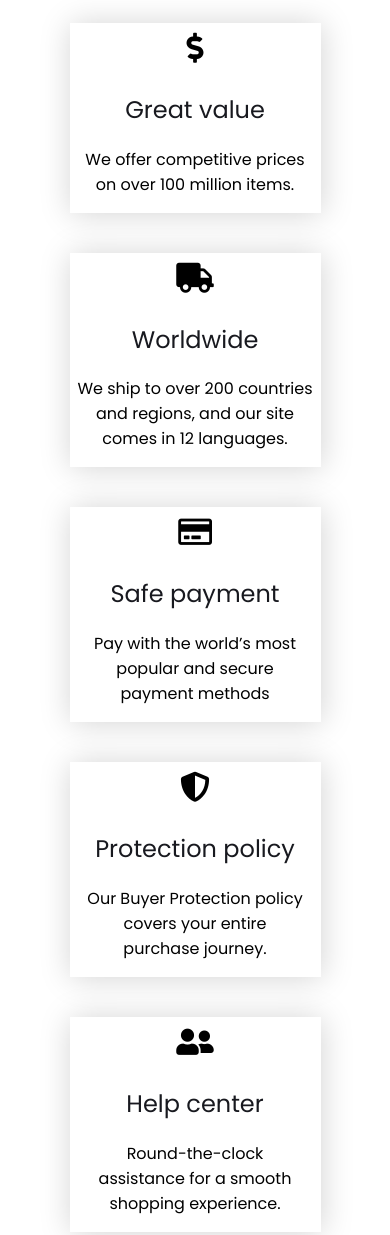
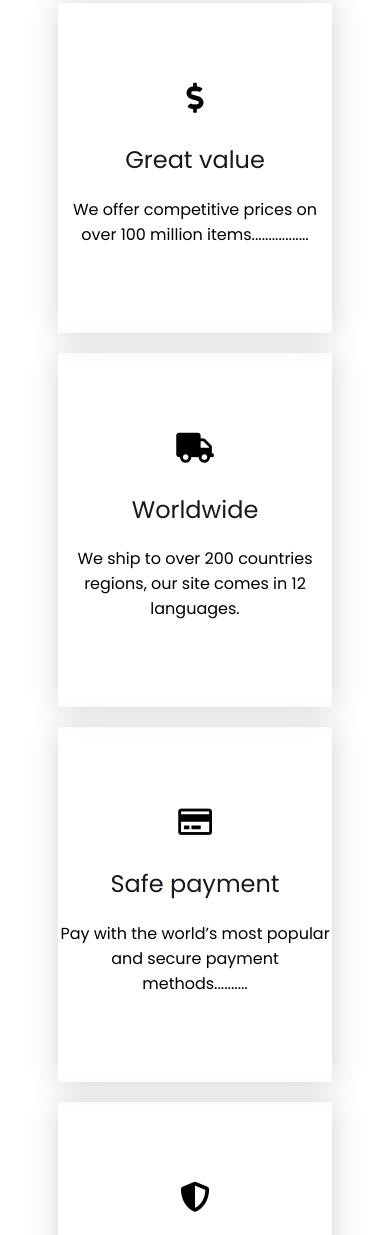
Before and after one commit to mdtnayem/influencer-gear-main, a plain HTML site: page index.html in a window 390 px wide. Shown: the part 6485-7720 px from the top of the page. Drawn offline with Linux system fonts and the light colour scheme.

Commit message:
correction

```diff
--- a/index.html
+++ b/index.html
@@ -169,27 +169,27 @@
                 <div class="details">
                     <i class="fas fa-dollar-sign"></i>
                     <h4>Great value</h4>
-                    <p>We offer competitive prices <br> on over 100 million items. </p>
+                    <p>We offer competitive prices on over 100 million items.................</p>
                 </div>
                 <div class="details">
                     <i class="fas fa-truck"></i>
                     <h4>Worldwide</h4>
-                    <p>We ship to over 200 countries <br> and regions, and our site <br> comes in 12 languages.</p>
+                    <p>We ship to over 200 countries regions, our site comes in 12 languages.</p>
                 </div>
                 <div class="details">
                     <i class="far fa-credit-card"></i>
                     <h4>Safe payment</h4>
-                    <p>Pay with the world’s most <br> popular and secure <br> payment methods</p>
+                    <p>Pay with the world’s most popular and secure payment methods..........</p>
                 </div>
                 <div class="details">
                     <i class="fas fa-shield-alt"></i>
                     <h4>Protection policy</h4>
-                    <p>Our Buyer Protection policy <br> covers your entire <br> purchase journey.</p>
+                    <p>Our Buyer Protection policy covers your entire purchase journey.......</p>
                 </div>
                 <div class="details">
                     <i class="fas fa-user-friends"></i>
                     <h4>Help center</h4>
-                    <p>Round-the-clock <br> assistance for a smooth <br> shopping experience.</p>
+                    <p>Round-the-clock assistance for a smooth shopping experience...........</p>
                 </div>
 
             </div>
--- a/style.css
+++ b/style.css
@@ -178,10 +178,17 @@ main .title{
     }
     .about-us-area {
         display: grid;
-        grid-template-columns: repeat(1,1fr);
+        grid-template-columns:1fr;
+        grid-gap:20px;
+        justify-items: center;
+
     }
     .about-us-area .details{
-        margin: 20px 50px;
+
+        padding:70px 0;
+        box-shadow: none;
+        box-shadow: .5px .5px 30px lightgray;
+        margin: 0 11%;
 
 
     }
```
